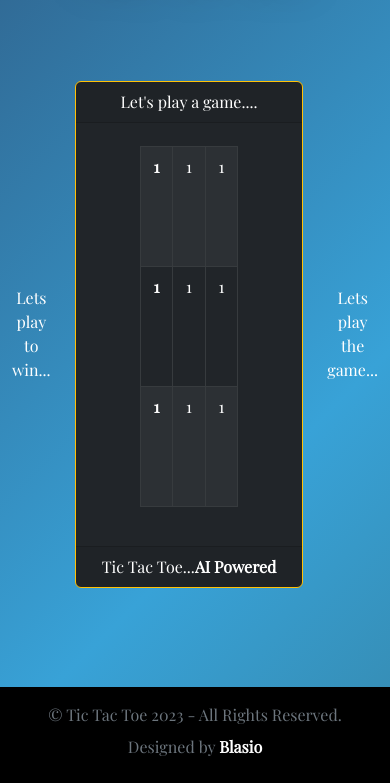
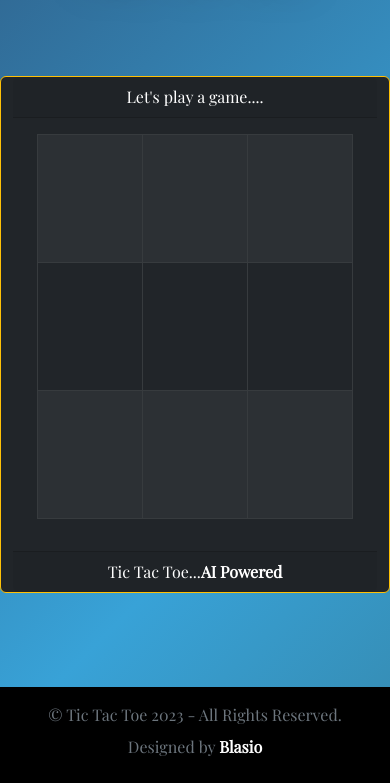
Before and after one commit to BlasioGodi/Tic-Tac-Toe, a website: page index.html in a window 390 px wide. Shown: the part 124-907 px from the top of the page. Drawn offline with nearby package versions, Linux system fonts and the light colour scheme; a web font is replaced by a local one.

Commit message:
Table made responsive

```diff
--- a/index.html
+++ b/index.html
@@ -73,37 +73,37 @@
     <main id="main" class="grid-container bg-theme">
         <div class="container">
             <div class="row align-items-center text-center" style="min-height:100%;">
-                <div class="col-md-12 text-white">
+                <div class="col-md-12 text-white d-none d-md-block ">
                     Lets play to win...
                 </div>
             </div>
         </div>
         <div class="container table-container">
             <div class="row align-items-center" style="min-height:100%;">
-                <div class="col-md-12">
                 <!--Mx-auto class used to center the card within the column-->
-                    <div class="card mx-auto text-center text-bg-dark border-warning"
-                        style="min-height:60vh; max-width:35rem;">
+                <div class="card mx-auto text-center text-bg-dark border-warning col-md-6" style="min-height:50vh;"
+                    id="card-content">
                     <div class="card-header">
                         Let's play a game....
                     </div>
-                        <div class="card-body card-container mx-5">
-                            <table class="table table-dark table-bordered table-striped table-hover">
+                    <div class="card-body card-container mx-2">
+                        <table class="table table-dark table-bordered table-striped table-hover table-responsive"
+                            style="min-height:40vh;">
                             <tbody>
-                                    <tr style="height: 120px;">
-                                        <th class="col-4">1</th>
-                                        <td class="col-4">1</td>
-                                        <td class="col-4">1</td>
+                                <tr style="height: 8rem;">
+                                    <th class="col-md-4" style="min-width:0.6rem;"></th>
+                                    <td class="col-md-4" style="min-width:0.6rem;"></td>
+                                    <td class="col-md-4" style="min-width:0.6rem;"></td>
                                 </tr>
-                                    <tr style="height: 120px;">
-                                        <th class="col-4">1</th>
-                                        <td class="col-4">1</td>
-                                        <td class="col-4">1</td>
+                                <tr style="height: 8rem;">
+                                    <th class="col-md-4" style="min-width:0.6rem;"></th>
+                                    <td class="col-md-4" style="min-width:0.6rem;"></td>
+                                    <td class="col-md-4" style="min-width:0.6rem;"></td>
                                 </tr>
-                                    <tr style="height: 120px;">
-                                        <th class="col-4">1</th>
-                                        <td class="col-4">1</td>
-                                        <td class="col-4">1</td>
+                                <tr style="height: 8rem;">
+                                    <th class="col-md-4" style="min-width:0.6rem;"></th>
+                                    <td class="col-md-4" style="min-width:0.6rem;"></td>
+                                    <td class="col-md-4" style="min-width:0.6rem;"></td>
                                 </tr>
                             </tbody>
                         </table>
@@ -115,10 +115,9 @@
                 </div>
             </div>
         </div>
-        </div>
         <div class="container">
             <div class="row align-items-center text-center" style="min-height:100%;">
-                <div class="col-md-12 text-white">
+                <div class="col-md-12 text-white d-none d-md-block">
                     Lets play the game...
                 </div>
             </div>
--- a/mainstyle.css
+++ b/mainstyle.css
@@ -534,3 +534,22 @@ textarea.form-control {
     opacity: 1;
   }
 }
+
+@media (max-width: 767px) {
+  .grid-container {
+    display: grid;
+    grid-template-columns: 1fr;
+  }
+}
+
+@media (max-width: 820px) {
+  .grid-container {
+    display: grid;
+    grid-template-columns: auto;
+  }
+
+  #card-content {
+    min-height: 50vh;
+    min-width: 70vw;
+  }
+}
```
Lines whose indentation alone changed are shown as unchanged.
